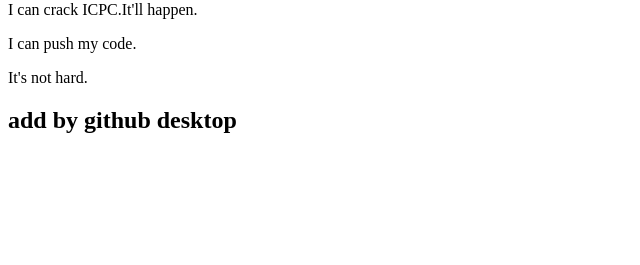
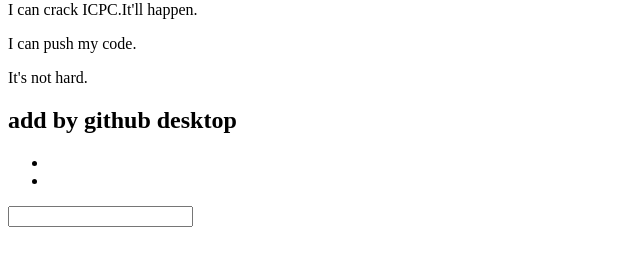
Before and after one commit to Softengr-web/myFirstWebsite, a plain HTML site: page index.html in a window 1280 px wide. Shown: the part 79-344 px from the top of the page, without its empty margins (0-640 px from the left). Drawn offline with Linux system fonts and the light colour scheme.

Commit message:
add input

```diff
--- a/index.html
+++ b/index.html
@@ -12,6 +12,11 @@
     <p>I can push my code.</p>
     <p>It's not hard.</p>
     <h2>add by github desktop</h2>
+    <ul>
+        <li></li>
+        <li></li>
+    </ul>
+    <input name="email" type="text">
 
 </body>
 </html>
```
